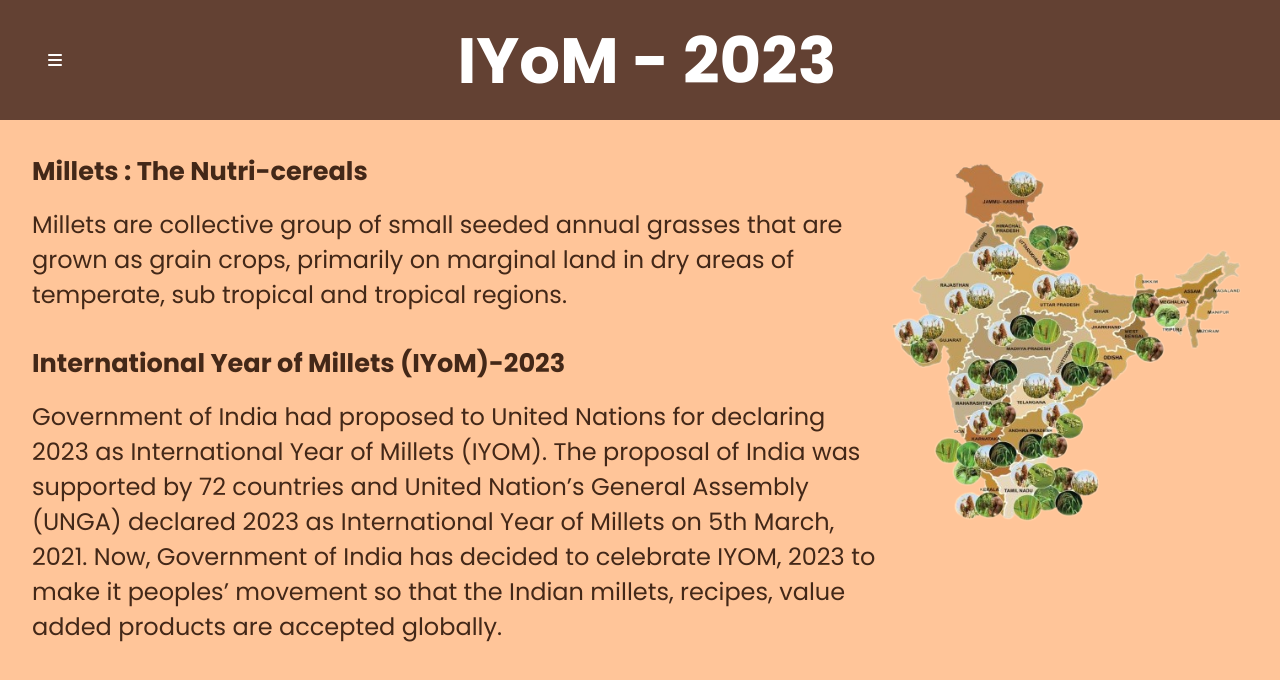
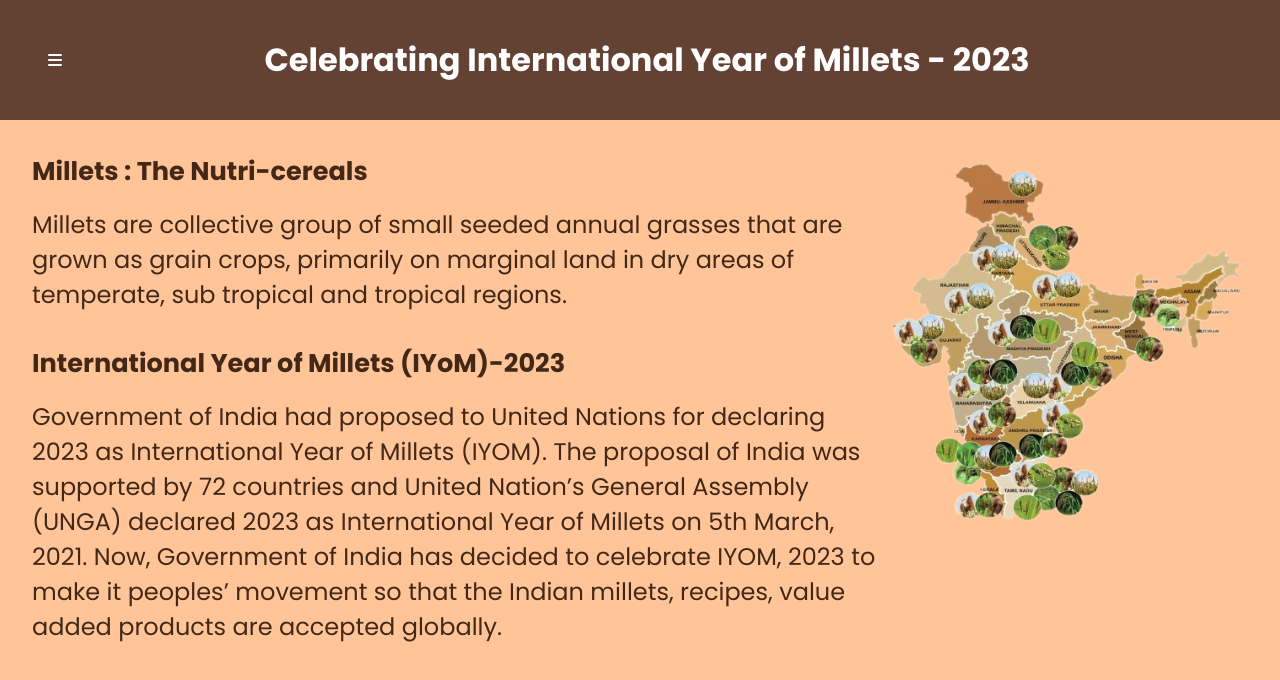
Before and after one commit to nnisarggada/millet, a plain HTML site: page index.html in a window 1280 px wide. Drawn offline with Linux system fonts and the light colour scheme.

Commit message:
fixed heading

```diff
--- a/css/style.css
+++ b/css/style.css
@@ -97,7 +97,7 @@ body {
 
 .heading h1 {
   text-align: center;
-  font-size: clamp(1.5rem, 5vw, 4rem);
+  font-size: clamp(1.5rem, 4vw, 2rem);
 }
 
 #sidebar-opener {
--- a/index.html
+++ b/index.html
@@ -21,7 +21,7 @@
         <i id="sidebar-opener-icon" class="fa-solid fa-bars"></i>
       </div>
       <div class="heading">
-        <h1>IYoM - 2023</h1>
+        <h1 id="index-header">IYoM - 2023</h1>
       </div>
     </div>
     <div class="content">
--- a/js/script.js
+++ b/js/script.js
@@ -1,3 +1,16 @@
+function changeHeading(desktop) {
+  if (desktop.matches) {
+    document.getElementById("index-header").innerHTML =
+      "Celebrating International Year of Millets - 2023";
+  } else {
+    document.getElementById("index-header").innerHTML = "IYoM - 2023";
+  }
+}
+
+var desktop = window.matchMedia("(min-width: 1000px)");
+changeHeading(desktop);
+desktop.addListener(changeHeading);
+
 var sidebarTemplate = document.createElement("template");
 
 sidebarTemplate.innerHTML = `
```
